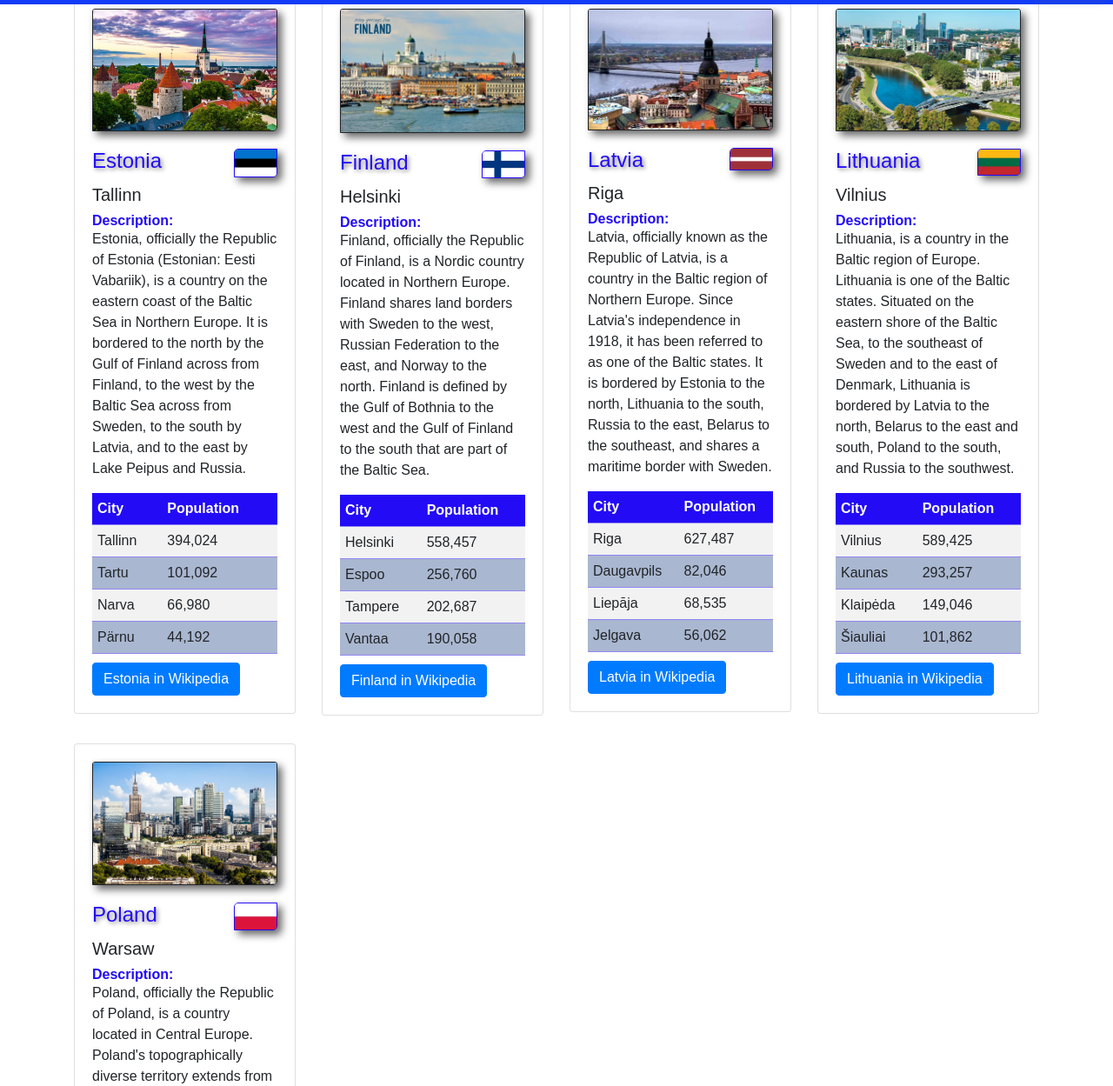
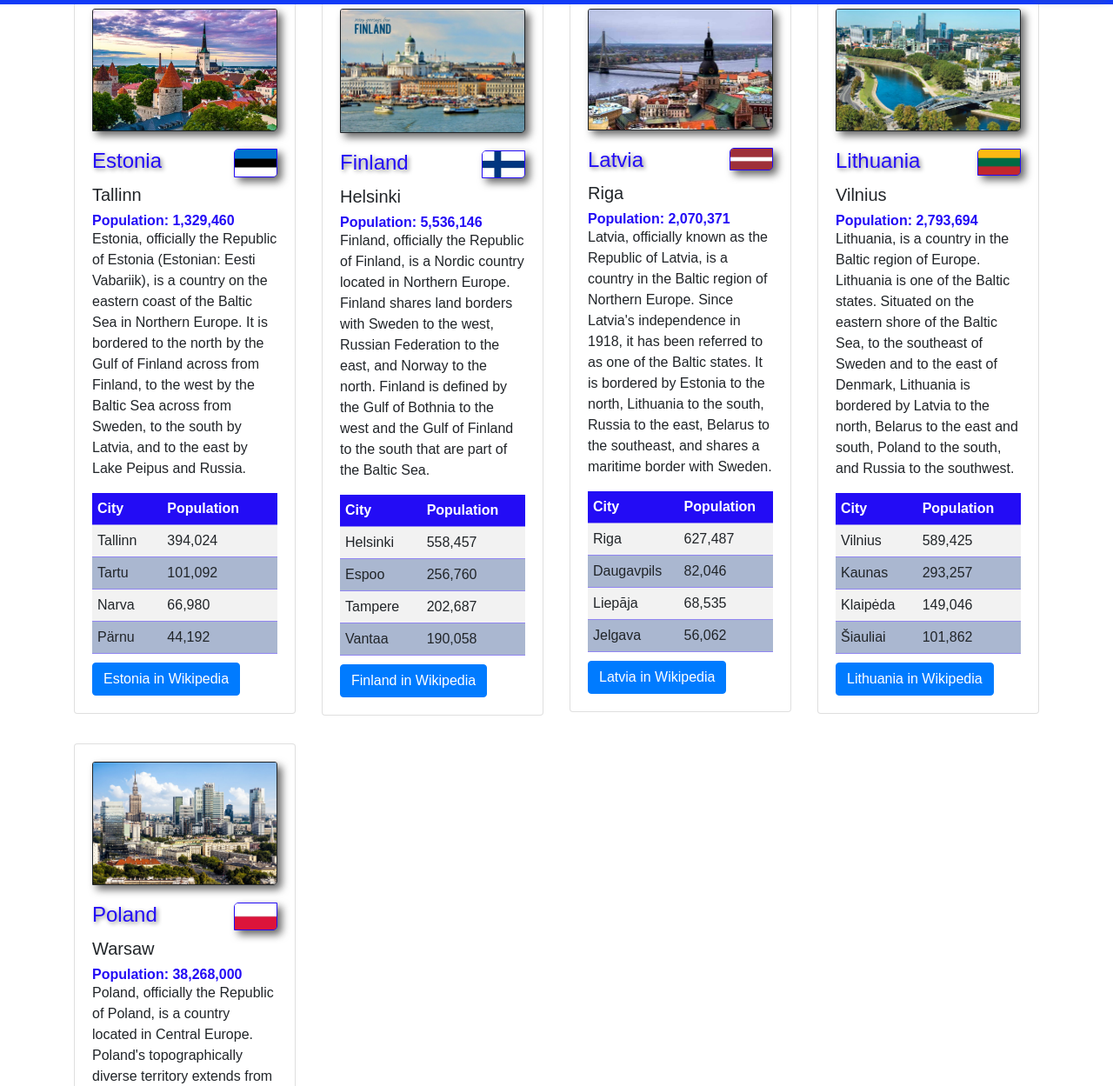
Before and after one commit to edruzam/praktika_2, a plain HTML site: page index.html in a window 1280 px wide. Shown: the part 51-1300 px from the top of the page at 87% size. Drawn offline with nearby package versions, Linux system fonts and the light colour scheme.

Commit message:
Added country`s population

```diff
--- a/index.html
+++ b/index.html
@@ -81,7 +81,7 @@
                   -webkit-filter: drop-shadow(5px 5px 5px #666666);
                   filter: drop-shadow(5px 5px 5px #666666);"></span></h1>
             <h5 class="card-text">Tallinn</h5>
-            <h3>Description:</h3>
+            <h3>Population: 1,329,460</h3>
             <p class="card-text">Estonia, officially the Republic of Estonia (Estonian: Eesti Vabariik), is a country on
               the eastern coast of the Baltic Sea in Northern Europe. It is bordered to the north by the Gulf of Finland
               across from Finland, to the west by the Baltic Sea across from Sweden, to the south by Latvia, and to the
@@ -126,7 +126,7 @@
                   -webkit-filter: drop-shadow(5px 5px 5px #666666);
                   filter: drop-shadow(5px 5px 5px #666666);"></span></h1>
             <h5 class="card-text">Helsinki</h5>
-            <h3>Description:</h3>
+            <h3>Population: 5,536,146</h3>
             <p class="card-text">Finland, officially the Republic of Finland, is a Nordic country located in Northern Europe. Finland
               shares land borders with Sweden to the west, Russian Federation to the east, and Norway to the north. Finland is defined
               by the Gulf of Bothnia to the west and the Gulf of Finland to the south that are part of the Baltic Sea.
@@ -172,7 +172,7 @@
                   -webkit-filter: drop-shadow(5px 5px 5px #666666);
                   filter: drop-shadow(5px 5px 5px #666666);"></span></h1>
             <h5 class="card-text">Riga</h5>
-            <h3>Description:</h3>
+            <h3>Population: 2,070,371</h3>
             <p class="card-text">Latvia, officially known as the Republic of Latvia, is a country in the Baltic region of
               Northern Europe. Since Latvia's independence in 1918, it has been referred to as one of the Baltic states.
               It is bordered by Estonia to the north, Lithuania to the south, Russia to the east, Belarus to the southeast,
@@ -218,7 +218,7 @@
                   -webkit-filter: drop-shadow(5px 5px 5px #666666);
                   filter: drop-shadow(5px 5px 5px #666666);"></span></h1>
             <h5 class="card-text">Vilnius</h5>
-            <h3>Description:</h3>
+            <h3>Population: 2,793,694</h3>
             <p class="card-text">Lithuania, is a country in the Baltic region of Europe. Lithuania is one of the Baltic states.
               Situated on the eastern shore of the Baltic Sea, to the southeast of Sweden and to the east of Denmark, Lithuania
               is bordered by Latvia to the north, Belarus to the east and south, Poland to the south, and Russia to the southwest.
@@ -263,7 +263,7 @@
                   -webkit-filter: drop-shadow(5px 5px 5px #666666);
                   filter: drop-shadow(5px 5px 5px #666666);"></span></h1>
             <h5 class="card-text">Warsaw</h5>
-            <h3>Description:</h3>
+            <h3>Population: 38,268,000</h3>
             <p class="card-text"> Poland, officially the Republic of Poland, is a country located in Central Europe. Poland's
               topographically diverse territory extends from the beaches along the Baltic Sea in the north to the Sudetes and
               Carpathian Mountains in its south. The country is bordered by Lithuania and Kaliningrad Oblast of Russia to the
```
